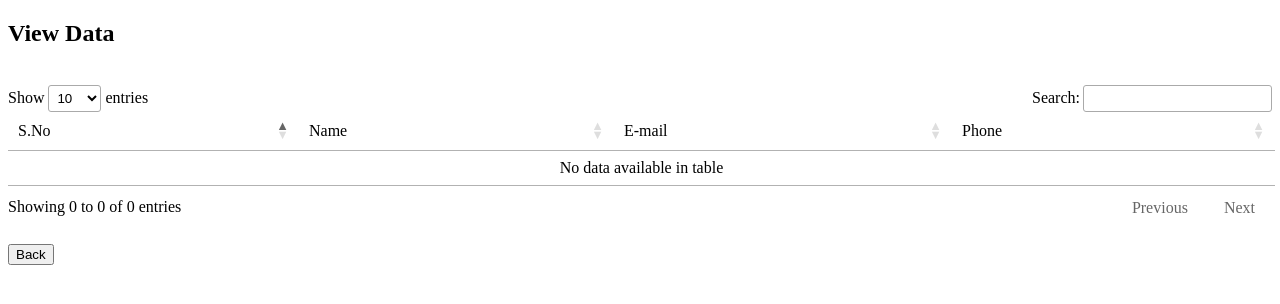
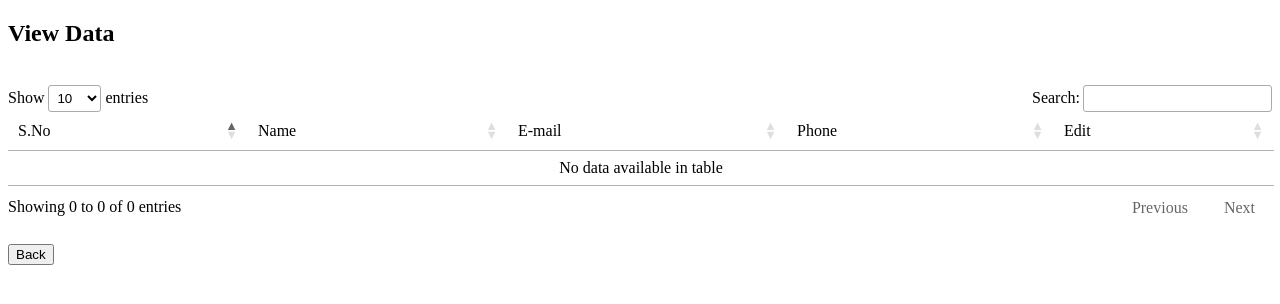
Before and after one commit to Nikil-Rajan/ci_project, a CodeIgniter app: page /ci_project/view in a window 1280 px wide. Shown: the top 304 px of the page. Run offline with CodeIgniter, Linux system fonts and the light colour scheme; data that the repository does not hold is empty; some libraries are stand-ins or nearby versions.

Commit message:
edit and delete btn added

```diff
--- a/application/views/view.php
+++ b/application/views/view.php
@@ -18,7 +18,8 @@
             <tr><td>S.No</td>
             <td>Name</td>
             <td>E-mail</td>
-            <td>Phone</td></tr>
+            <td>Phone</td>
+        <td>Edit</td></tr>
         </thead>
         <tbody>
             <?php foreach($contacts as $contact) {?>
@@ -27,6 +28,9 @@
                 <td><?php echo $contact->name;?></td>
                 <td><?php echo $contact->email;?></td>
                 <td><?php echo $contact->phone;?></td>
+                <td>
+                    <button class="btn">Edit</button>&nbsp;<button class="btn">Delete</button>
+                </td>
             </tr>
             <?php }?>
         </tbody>
```
